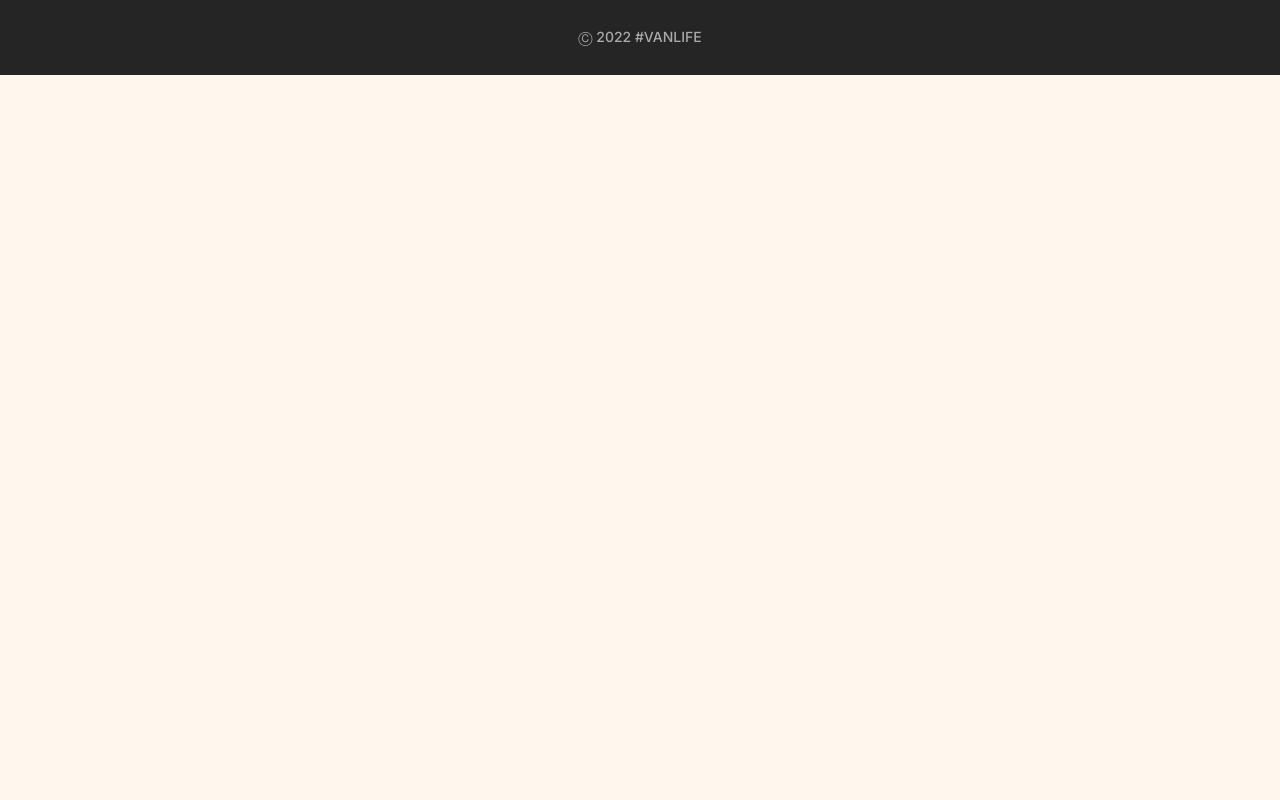
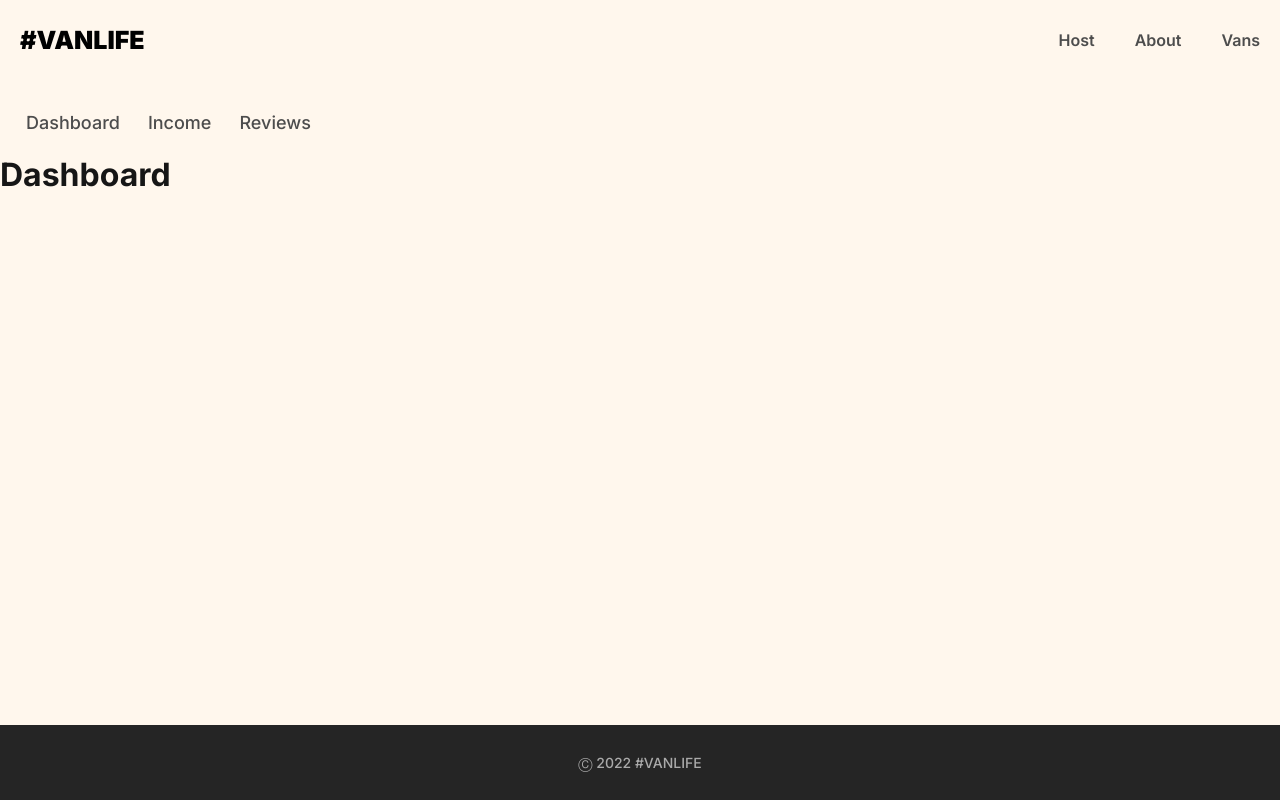
Before and after one commit to PrakrutiPareek/Van_Life, a React (Vite) app: page /host in a window 1280 px wide. Before the commit this address had no page. Built offline with nearby package versions, Linux system fonts and the light colour scheme; what miragejs would draw is missing.

Commit message:
layouts updated, hostlayout added

```diff
--- /dev/null
+++ b/src/Components/Footer.jsx
@@ -0,0 +1,7 @@
+import React from "react";
+
+function Footer() {
+  return <footer>Ⓒ 2022 #VANLIFE</footer>;
+}
+
+export default Footer;
--- a/src/Components/Header.jsx
+++ b/src/Components/Header.jsx
@@ -8,6 +8,7 @@ function Header() {
         #VANLIFE
       </Link>
       <nav>
+        <Link to="/host">Host</Link>
         <Link to="/about">About</Link>
         <Link to="/vans">Vans</Link>
       </nav>
--- /dev/null
+++ b/src/Components/HostLayout.jsx
@@ -0,0 +1,17 @@
+import React from "react";
+import { Link, Outlet } from "react-router-dom";
+
+function HostLayout() {
+  return (
+    <>
+      <nav className="host-navbar">
+        <Link to="/host">Dashboard</Link>
+        <Link to="/host/income">Income</Link>
+        <Link to="/host/reviews">Reviews</Link>
+      </nav>
+      <Outlet />
+    </>
+  );
+}
+
+export default HostLayout;
--- a/src/Components/Layout.jsx
+++ b/src/Components/Layout.jsx
@@ -1,13 +1,15 @@
 import React from "react";
 import Header from "./Header";
 import { Outlet } from "react-router-dom";
+import Footer from "./Footer";
 
 function Layout() {
   return (
-    <>
+    <div className="site-wrapper">
       <Header />
       <Outlet />
-    </>
+      <Footer />
+    </div>
   );
 }
 
--- /dev/null
+++ b/src/Pages/Host/Dashboard.jsx
@@ -0,0 +1,7 @@
+import React from "react";
+
+function Dashboard() {
+  return <h1>Dashboard</h1>;
+}
+
+export default Dashboard;
--- /dev/null
+++ b/src/Pages/Host/Income.jsx
@@ -0,0 +1,7 @@
+import React from "react";
+
+function Income() {
+  return <h1>Income</h1>;
+}
+
+export default Income;
--- /dev/null
+++ b/src/Pages/Host/Reviews.jsx
@@ -0,0 +1,7 @@
+import React from "react";
+
+function Reviews() {
+  return <h1>Reviews</h1>;
+}
+
+export default Reviews;
--- a/src/index.css
+++ b/src/index.css
@@ -18,6 +18,12 @@ body::-webkit-scrollbar {
 body {
   -ms-overflow-style: none;
   scrollbar-width: none;
+}
+
+.site-wrapper {
+  min-height: 100vh;
+  display: flex;
+  flex-direction: column;
 }
 
 header {
@@ -53,10 +59,11 @@ footer {
   font-size: 14px;
   font-weight: 500;
   height: 74.75px;
-  margin-bottom: 0;
   display: flex;
   align-items: center;
   justify-content: center;
+  flex-shrink: 0;
+  margin-top: auto;
 }
 
 /* Intro Page */
@@ -320,9 +327,6 @@ i[class*="van-type-"] {
   text-decoration: none;
 }
 
-.van-detail-container .back-button:visited {
-}
-
 .van-detail-container .back-button span {
   text-decoration: underline;
 }
@@ -365,3 +369,25 @@ i[class*="van-type-"] {
   border: none;
   height: 49.83px;
 }
+
+/* host page  */
+
+.host-navbar {
+  display: flex;
+  flex-direction: row;
+  gap: 28px;
+  margin-top: 32.38px;
+  margin-left: 26px;
+}
+
+.host-navbar > a {
+  text-decoration: none;
+  color: #4d4d4d;
+  font-size: 18px;
+  font-weight: 500;
+}
+
+.host-navbar > a:hover {
+  text-decoration: underline;
+  font-weight: bolder;
+}
--- a/src/main.jsx
+++ b/src/main.jsx
@@ -3,23 +3,33 @@ import { createRoot } from "react-dom/client";
 import { BrowserRouter, Link, Route, Routes } from "react-router-dom";
 import Home from "./Pages/Home";
 import About from "./Pages/About";
-import Vans from "./Pages/Vans";
+import Vans from "./Pages/Vans/Vans";
 import "./server";
-import VanDetails from "./Pages/VanDetails";
+import VanDetails from "./Pages/Vans/VanDetails";
 import Layout from "./Components/Layout";
+import Dashboard from "./Pages/Host/Dashboard";
+import Income from "./Pages/Host/Income";
+import Reviews from "./Pages/Host/Reviews";
+import HostLayout from "./Components/HostLayout";
 
 function App() {
   return (
     <BrowserRouter>
       <Routes>
         <Route element={<Layout />}>
-          <Route path="/" element={<Home />} />
-          <Route path="/about" element={<About />} />
-          <Route path="/vans" element={<Vans />} />
-          <Route path="/vans/:id" element={<VanDetails />} />
+          <Route index element={<Home />} />
+
+          <Route path="/host" element={<HostLayout />}>
+            <Route index element={<Dashboard />} />
+            <Route path="income" element={<Income />} />
+            <Route path="reviews" element={<Reviews />} />
+          </Route>
+
+          <Route path="about" element={<About />} />
+          <Route path="vans" element={<Vans />} />
+          <Route path="vans/:id" element={<VanDetails />} />
         </Route>
       </Routes>
-      <footer>Ⓒ 2022 #VANLIFE</footer>
     </BrowserRouter>
   );
 }
```
Also changed, not shown: src/Pages/Vans/VanDetails.jsx (renamed from src/Pages/VanDetails.jsx), src/Pages/Vans/Vans.jsx (renamed from src/Pages/Vans.jsx).
